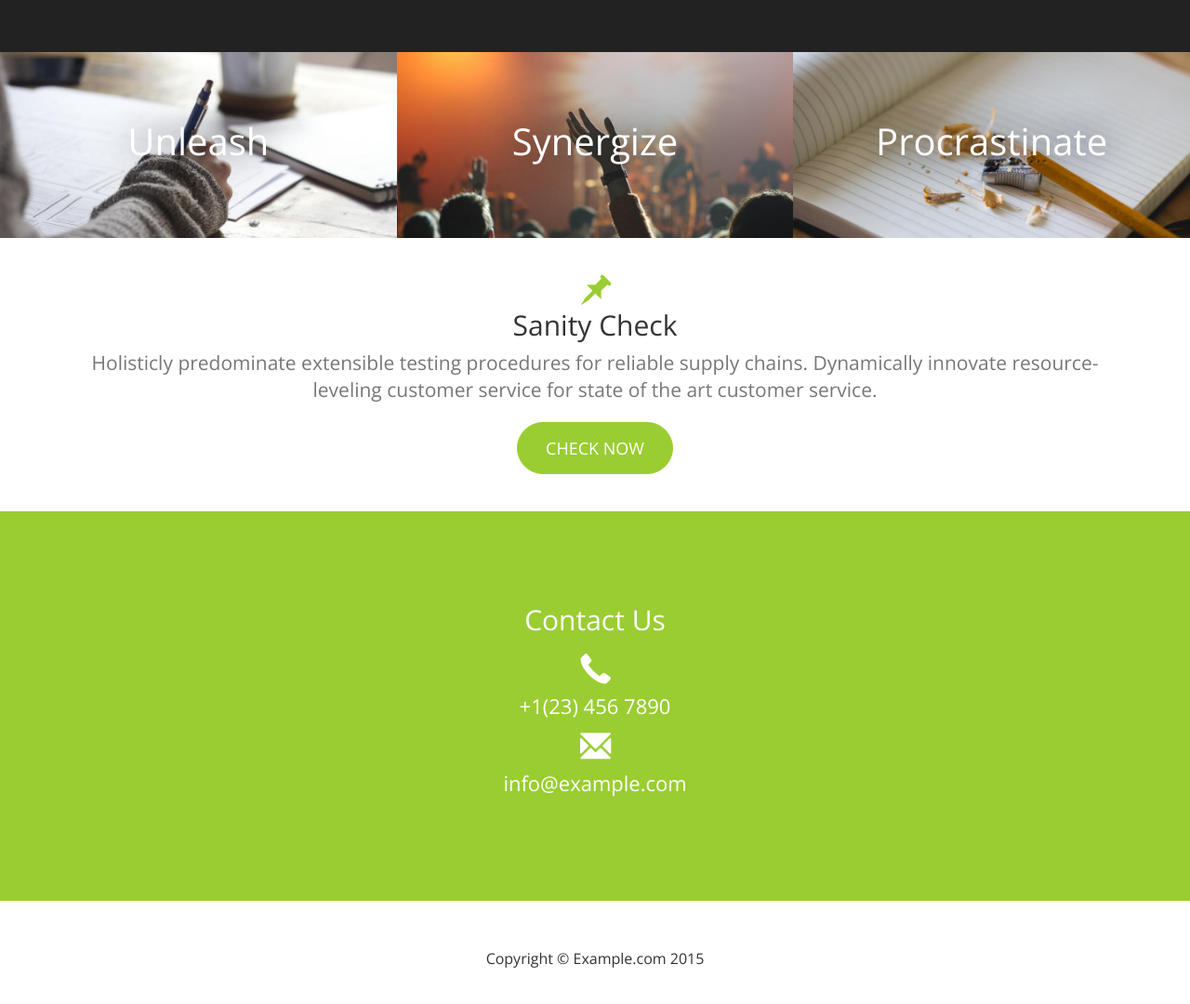
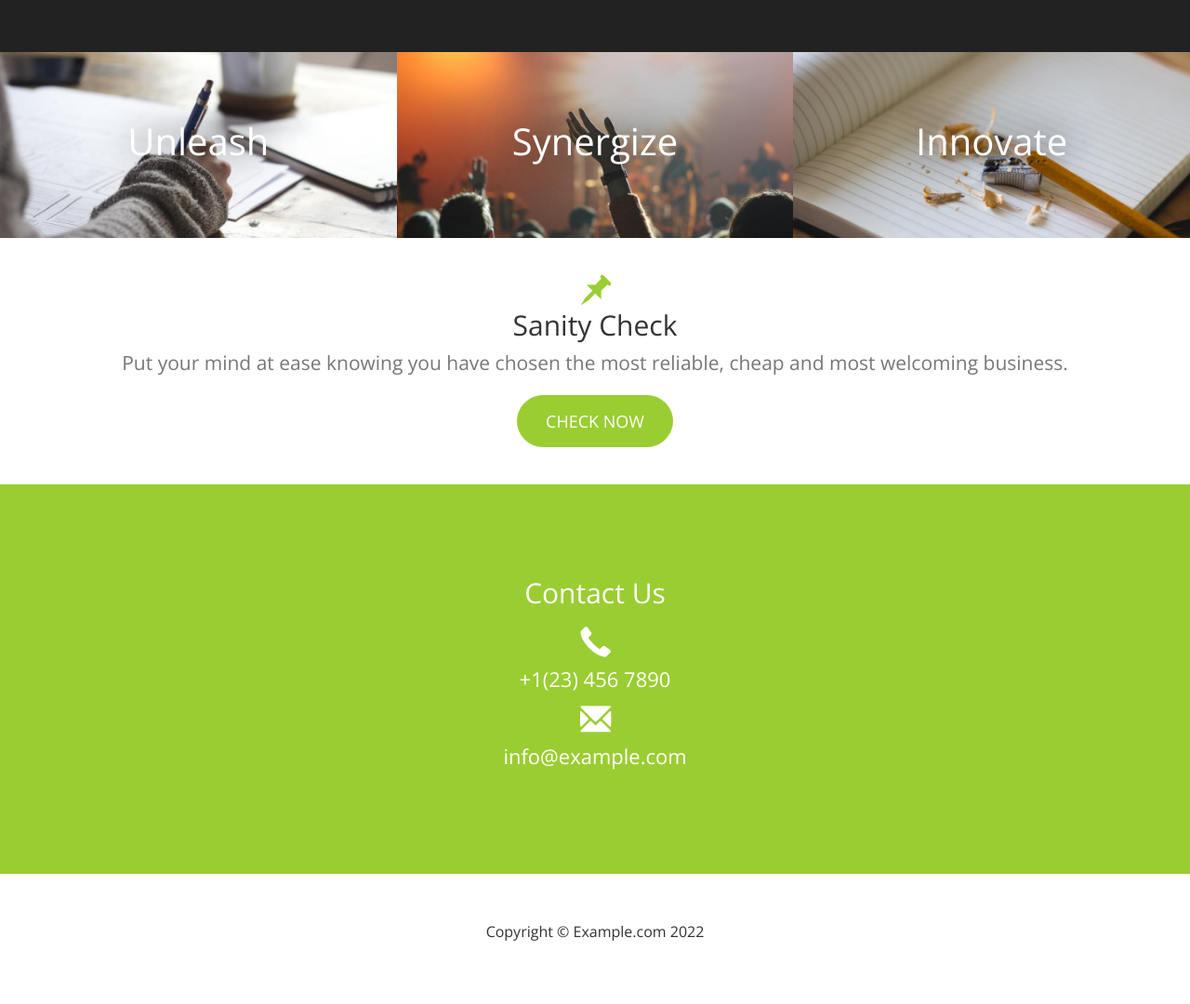
Before and after one commit to cybershinig4mi/ZIPO, a plain HTML site: page index.html in a window 1280 px wide. Shown: the part 2200-3280 px from the top of the page at 93% size. Drawn offline with nearby package versions, Linux system fonts and the light colour scheme.

Commit message:
Update index.html

```diff
--- a/index.html
+++ b/index.html
@@ -156,7 +156,7 @@ Although you can use them, for a more unique website, replace these images with
 			<a href="#">
 				<div class="col-md-4 promo-item item-3">
 					<h3>
-						Procrastinate
+						Innovate
 					</h3>
 				</div>
             </a>
@@ -167,7 +167,7 @@ Although you can use them, for a more unique website, replace these images with
      <section class="content content-3">
         <div class="container">
 			<h2 class="section-header"><span class="glyphicon glyphicon-pushpin text-primary"></span><br> Sanity Check</h2>
-			<p class="lead text-muted">Holisticly predominate extensible testing procedures for reliable supply chains. Dynamically innovate resource-leveling customer service for state of the art customer service.</p>
+			<p class="lead text-muted">Put your mind at ease knowing you have chosen the most reliable, cheap and most welcoming business.</p>
                     <a href="#" class="btn btn-primary btn-lg">Check Now</a>
             </div>
         </div>
@@ -188,7 +188,7 @@ Although you can use them, for a more unique website, replace these images with
         <!-- Copyright etc -->
         <div class="small-print">
         	<div class="container">
-        		<p>Copyright &copy; Example.com 2015</p>
+        		<p>Copyright &copy; Example.com 2022</p>
         	</div>
         </div>
 
```
